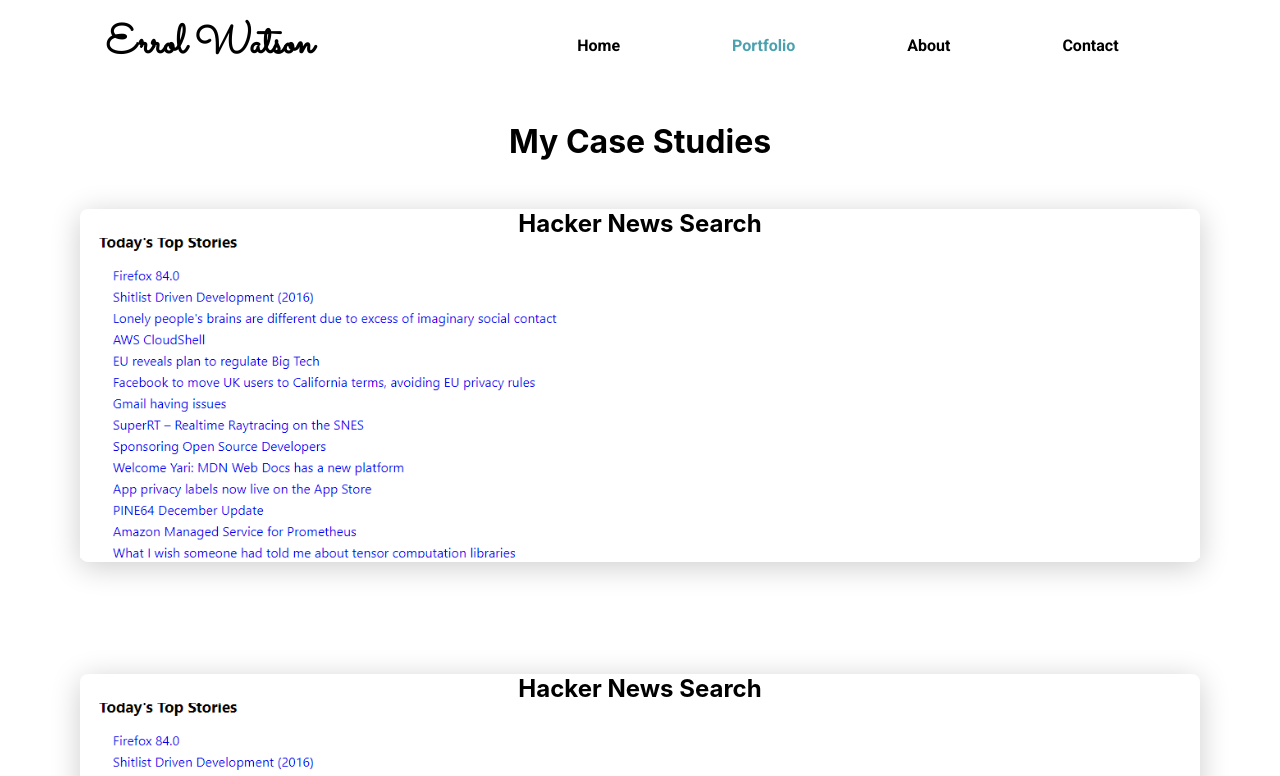
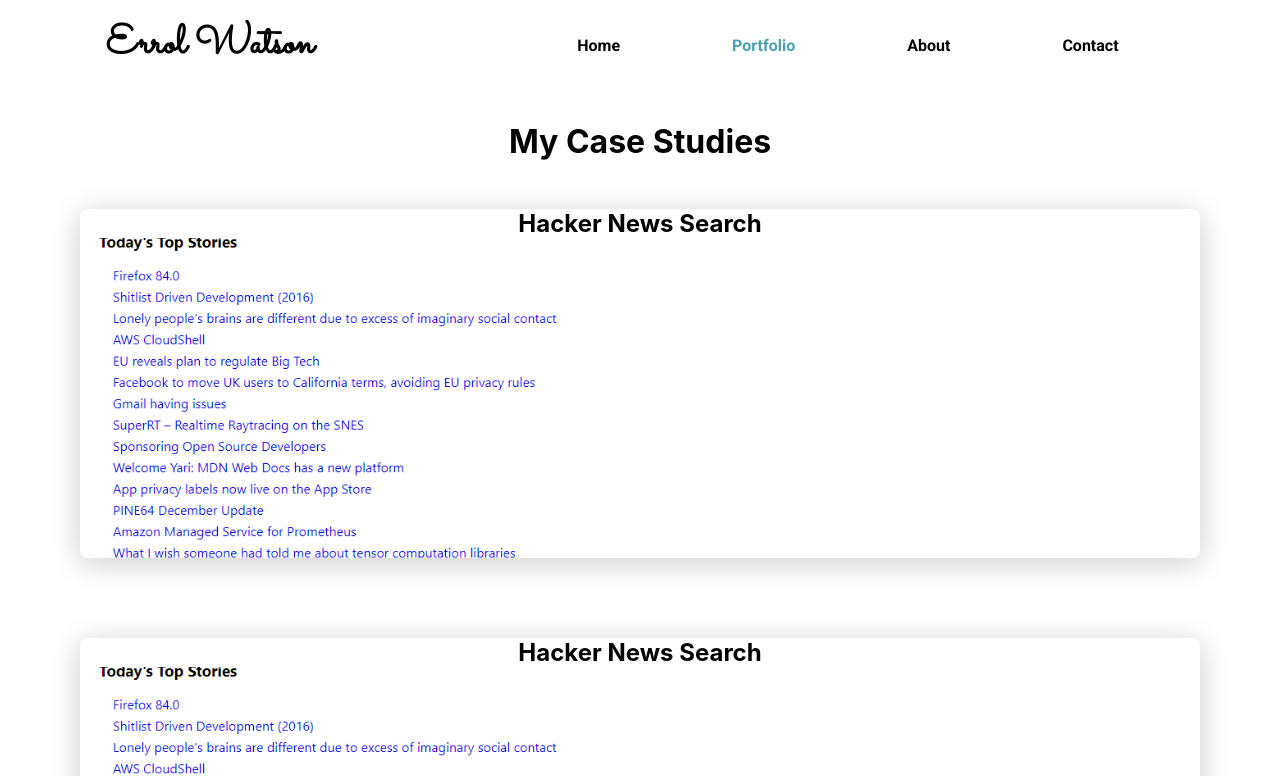
Before and after one commit to errolgh/portfolio, a React (Create React App) app: page /portfolio in a window 1280 px wide. Shown: the top 776 px of the page. Built offline with nearby package versions, Linux system fonts and the light colour scheme.

Commit message:
switching machines

```diff
--- a/src/components/App.js
+++ b/src/components/App.js
@@ -1,4 +1,5 @@
 import Nav from './Nav'
+import '../styles/app.scss'
 import Footer from './Footer'
 import Home from '../pages/Home'
 import About from '../pages/About'
--- a/src/index.css
+++ b/src/index.css
@@ -12,9 +12,3 @@
   font-family: source-code-pro, Menlo, Monaco, Consolas, 'Courier New',
     monospace;
 }
-
-* {
-  padding: 0;
-  margin: 0;
-  box-sizing: border-box;
-}
--- a/src/App.css
+++ b/src/styles/app.scss
@@ -1,3 +1,22 @@
+* {
+  padding: 0;
+  margin: 0;
+  box-sizing: border-box;
+}
+
+html {
+  &::-webkit-scrollbar {
+    width: 0.5rem;
+  }
+  &::-webkit-scrollbar-thumb {
+color: #4ca1af;
+  }
+}
+
+body {
+  width: 100%;
+}
+
 /* .App {
   text-align: center;
 }
--- a/src/styles/gallery.scss
+++ b/src/styles/gallery.scss
@@ -1,18 +1,21 @@
 .projects {
-    min-height:80vh;
+  min-height: 80vh;
   display: grid;
   grid-template-columns: repeat(auto-fit, minmax(600px, 1fr));
-    grid-column-gap: 5rem;
-    grid-row-gap: 7rem;
+  grid-column-gap: 3rem;
+  grid-row-gap: 5rem;
   .project {
     min-height: 30vh;
+    overflow: hidden;
     box-shadow: 0px 5px 30px rgba(0, 0, 0, 0.2);
     text-align: center;
     border-radius: 0.5rem;
-        img{
+    img {
       width: 100%;
       height: 40vh;
       object-fit: cover;
+      display: block;
+    //   border-radius: 0rem 0rem 0.5rem 0.5rem;
     }
   }
 }
```
Also changed, not shown: 1 other file (tests, documents, lock files or other folders). Lines whose indentation alone changed are shown as unchanged.
